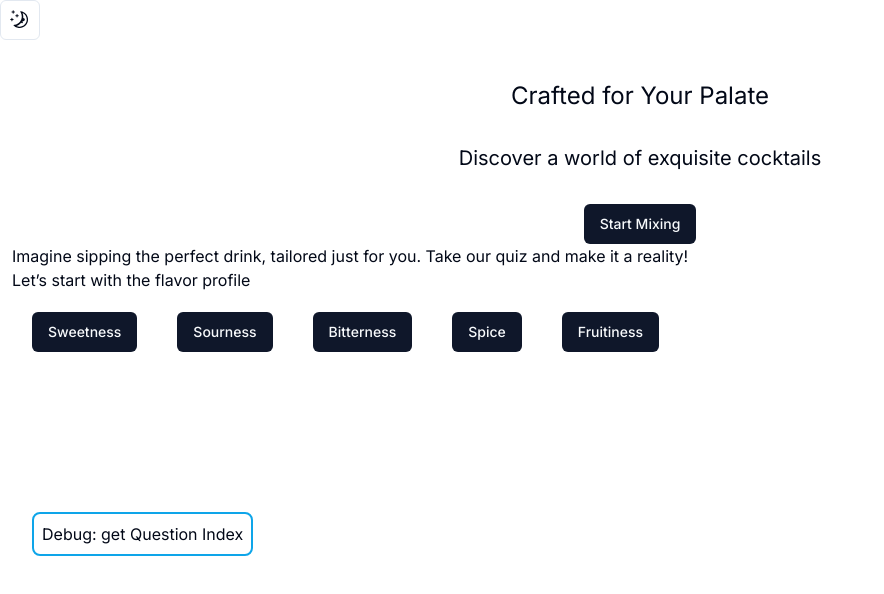
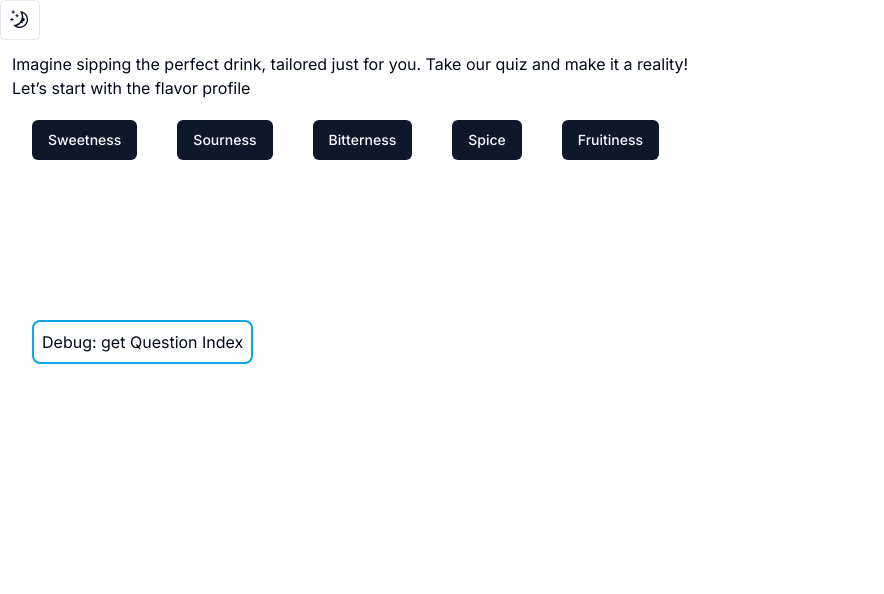
Before and after one commit to kingkwongsta/mixology, a Next.js app: page / in a window 1280 px wide. Shown: the top 594 px of the page, without its empty margins (0-884 px from the left). Built offline with nearby package versions, Linux system fonts and the light colour scheme.

Commit message:
move welcome screen to questionindex and remove unused code

```diff
--- a/src/app/page.js
+++ b/src/app/page.js
@@ -5,19 +5,15 @@ import Welcome from "./components/Welcome";
 import FlavorChoice from "./components/FlavorChoice";
 import MoodChoice from "./components/MoodChoice";
 import GenerateCocktail from "./components/GenerateCocktail";
-import ModeToggle from "./components/ModeToggle";
-import Test from "./components/test";
-import { useState } from "react";
 import userStore from "./../lib/userStore";
 
 export default function Home() {
-  const [showWelcome, setshowWelcome] = useState(true);
   const { userFlavor, userLiquor, userMood, drinkRecipe, questionIndex } =
     userStore();
 
   return (
     <main className="m-3">
-      <Welcome />
+      {questionIndex === 0 && <Welcome />}
       {questionIndex === 1 && <FlavorChoice />}
       {questionIndex === 2 && <LiquorChoice />}
       {questionIndex === 3 && <MoodChoice />}
```
Also changed, not shown: src/app/components/BackButton.jsx (added).
